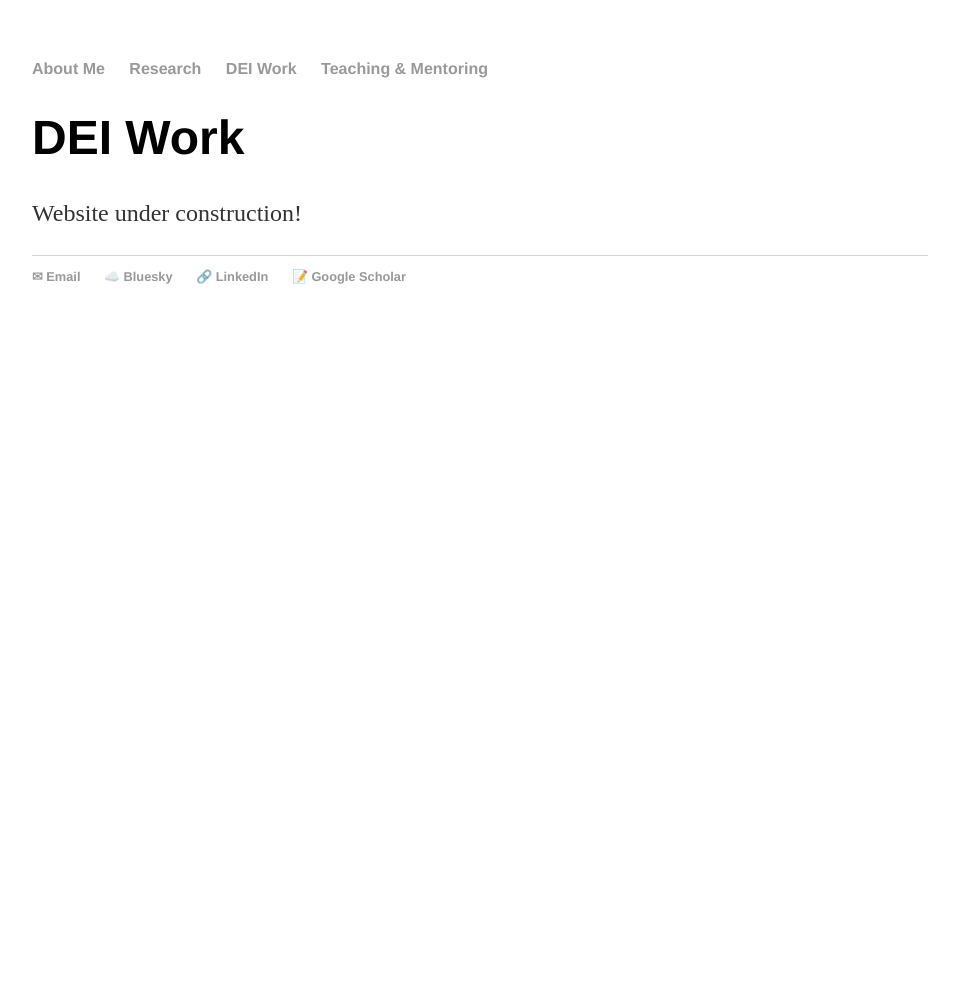
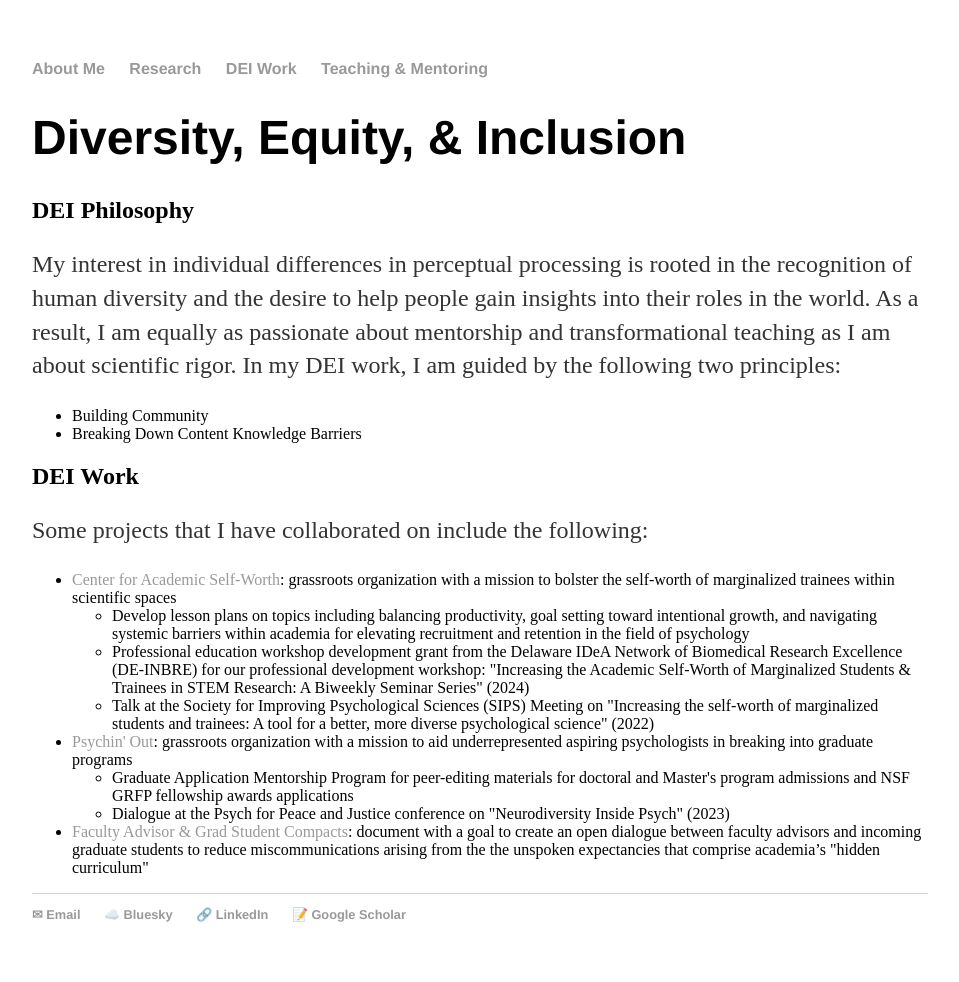
Before and after one commit to cdfine/cdfine.github.io, a Jekyll site: the page built from dei.html, in a window 1280 px wide. Shown: the whole page, without its empty margins (160-1119 px from the left). Built offline with Jekyll 4.4.1, drawn with Linux system fonts in a browser that asks for light colours; before the commit the page ends 900 px from its top, so only the background shows below that.

Commit message:
Update dei.html
added DEI content

```diff
--- a/dei.html
+++ b/dei.html
@@ -2,7 +2,27 @@
 layout: default
 title: Carli Fine | DEI Work
 ---
-    		<div class="blurb">
-        		<h1>DEI Work</h1>
-				<p>Website under construction!</p>
-    		</div><!-- /.blurb -->
+<div class="blurb">
+	<h1>Diversity, Equity, & Inclusion</h1>
+	<h2>DEI Philosophy</h2>
+	<p>My interest in individual differences in perceptual processing is rooted in the recognition of human diversity and the desire to help people gain insights into their roles in the world. As a result, I am equally as passionate about mentorship and transformational teaching as I am about scientific rigor. In my DEI work, I am guided by the following two principles: </p>
+    	<ul>
+		<li>Building Community
+		<li>Breaking Down Content Knowledge Barriers
+	</ul>
+	<h2>DEI Work</h2>
+	<p>Some projects that I have collaborated on include the following:</p>
+	<ul>
+		<li><a href="https://www.center4selfworth.org/" target="_blank">Center for Academic Self-Worth</a>: grassroots organization with a mission to bolster the self-worth of marginalized trainees within scientific spaces</li>
+			<ul>
+				<li>Develop lesson plans on topics including balancing productivity, goal setting toward intentional growth, and navigating systemic barriers within academia for elevating recruitment and retention in the field of psychology
+				<li>Professional education workshop development grant from the Delaware IDeA Network of Biomedical Research Excellence (DE-INBRE) for our professional development workshop: "Increasing the Academic Self-Worth of Marginalized Students & Trainees in STEM Research: A Biweekly Seminar Series" (2024)
+				<li>Talk at the Society for Improving Psychological Sciences (SIPS) Meeting on "Increasing the self-worth of marginalized students and trainees: A tool for a better, more diverse psychological science" (2022)
+			</ul>
+		<li><a href="https://psychinout.org/" target="_blank">Psychin' Out</a>: grassroots organization with a mission to aid underrepresented aspiring psychologists in breaking into graduate programs
+			<ul>
+				<li>Graduate Application Mentorship Program for peer-editing materials for doctoral and Master's program admissions and NSF GRFP fellowship awards applications
+				<li>Dialogue at the Psych for Peace and Justice conference on "Neurodiversity Inside Psych" (2023)
+			</ul>
+		<li><a href="https://docs.google.com/document/d/1C7mcdsaDoArmJbD_hLjCAMFDaVaa5UQSPaTQYCY4VwA/copy" target="_blank">Faculty Advisor & Grad Student Compacts</a>: document with a goal to create an open dialogue between faculty advisors and incoming graduate students to reduce miscommunications arising from the the unspoken expectancies that comprise academia’s "hidden curriculum"
+		</div><!-- /.blurb -->
```
